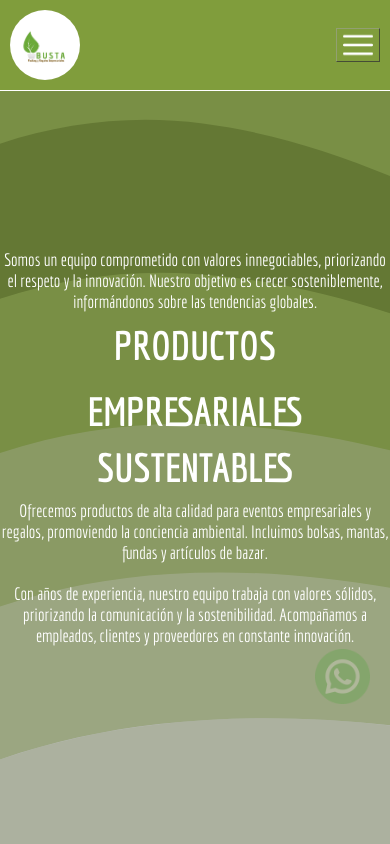
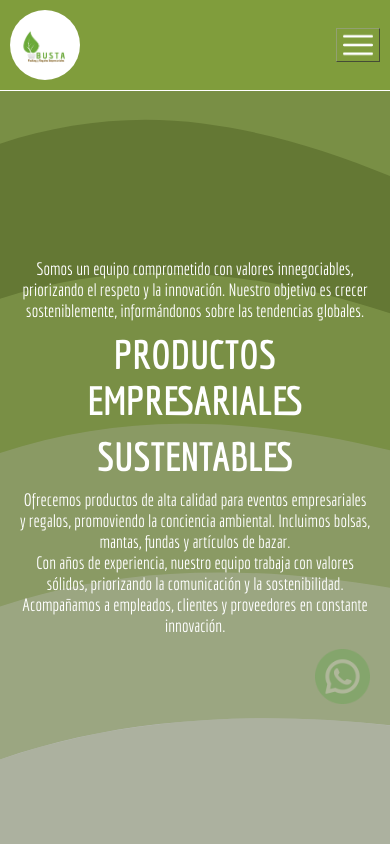
Before and after one commit to Correeee/fabrica-de-bolsas, a React (Create React App) app: page / in a window 390 px wide. Shown: the top 844 px of the page. Built offline with nearby package versions, Linux system fonts and the light colour scheme.

Commit message:
fix home texts responsives

```diff
--- a/src/pages/home/style.css
+++ b/src/pages/home/style.css
@@ -47,7 +47,7 @@
 }
 
 .home__text {
-    font-size: 2rem;
+    font-size: 2.25rem;
     width: 40rem;
     font-weight: 300;
     color: white;
@@ -73,7 +73,12 @@
 }
 
 
-@media screen and (max-width: 1156px) {
+@media screen and (max-width: 1024px) {
+
+    .home__container > div{
+        flex-direction: column;
+    }
+
     .home__text {
         font-size: 2rem;
         width: 40rem;
@@ -102,6 +107,11 @@
 
 @media screen and (max-width: 768px) {
 
+
+    .home__container{
+        gap: 0;
+    }
+
     .home__text {
         font-size: 1.75rem;
         width: 40rem;
@@ -123,8 +133,7 @@
 @media screen and (max-width: 425px) {
     .home__text {
         font-size: 1.75rem;
-        width: 40rem;
-        font-weight: 100;
+        width: 90%;
     }
 
     .home__bigText {
```
